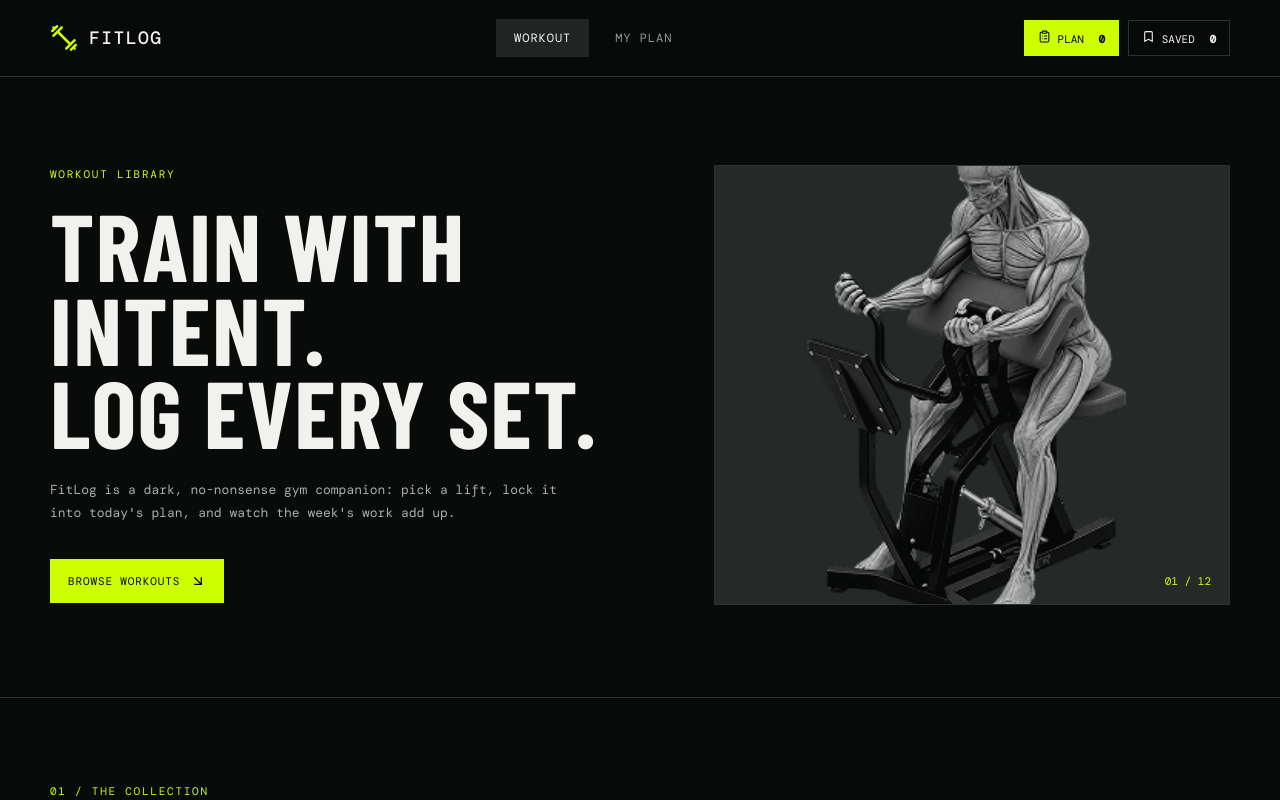
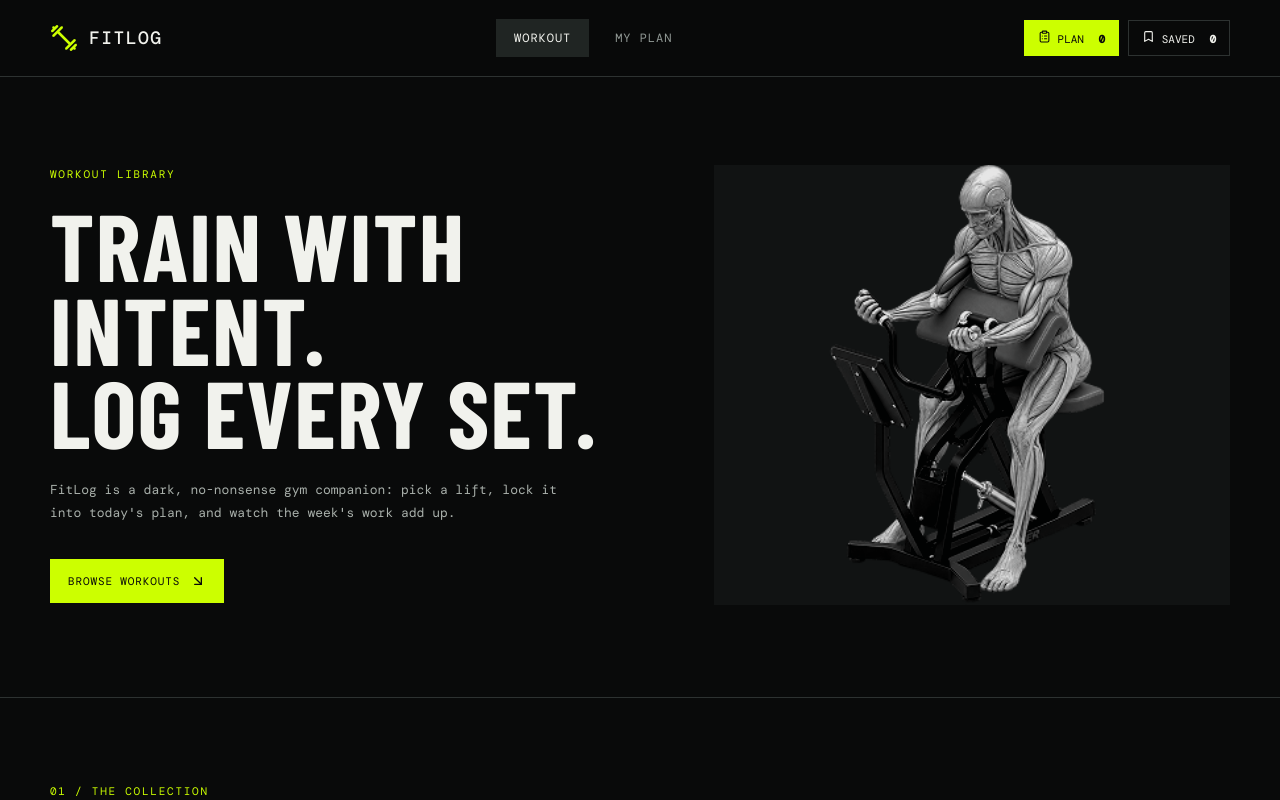
Before and after one commit to sohagmorning/assignment_6, a Next.js app: page / in a window 1280 px wide. Shown: the top 800 px of the page. Built offline with nearby package versions, Linux system fonts and the light colour scheme; no server answers; a web font is replaced by a local one.

Commit message:
clean up transparent hero banner

```diff
--- a/app/globals.css
+++ b/app/globals.css
@@ -32,9 +32,8 @@ h1 { font-size: clamp(54px, 7.4vw, 100px); line-height: .88; margin: 22px 0 26px
 .button.primary { background: var(--lime); color: var(--ink); }
 .button.secondary { background: transparent; color: var(--paper); border: 1px solid var(--line); }
 .hero .button { margin-top: 34px; }
-.hero-image { height: 440px; border: 1px solid var(--line); overflow: hidden; position: relative; background: #252a28; }
-.hero-image img { width: 100%; height: 100%; object-fit: cover; filter: grayscale(1) contrast(1.15); opacity: .82; }
-.hero-image::after { content: '01 / 12'; position: absolute; right: 18px; bottom: 16px; color: var(--lime); font-size: 11px; }
+.hero-image { height: 440px; overflow: hidden; position: relative; background: #111313; }
+.hero-image img { width: 100%; height: 100%; object-fit: contain; object-position: center bottom; filter: grayscale(1) contrast(1.15); opacity: .9; }
 .section { padding: 86px 0; }
 .section-head { display: flex; align-items: flex-end; justify-content: space-between; gap: 30px; margin-bottom: 34px; }
 h2 { font-size: clamp(42px, 5vw, 68px); line-height: .9; }
```
